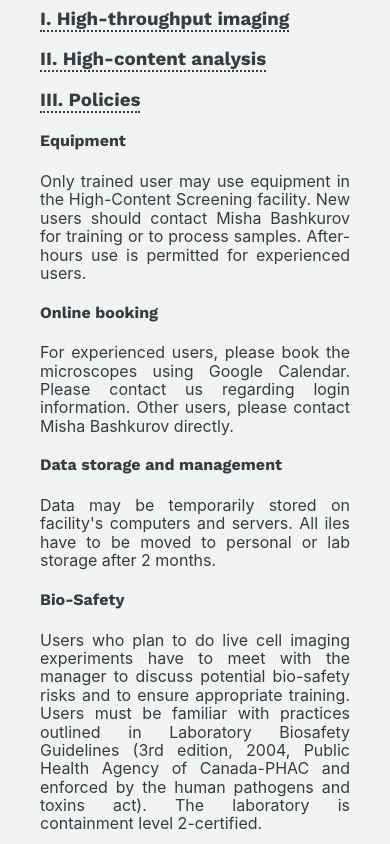
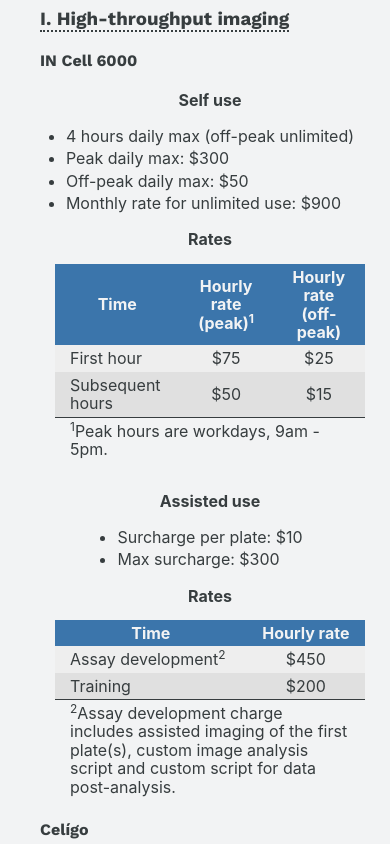
Before and after one commit to gingraslab/nbcc, a React (Create React App) app: page /facilities/hi-content-screening in a window 390 px wide. Shown: the part 4840-5684 px from the top of the page. Built offline with nearby package versions, Linux system fonts and the light colour scheme.

Commit message:
Change green color

```diff
--- a/src/about/about.css
+++ b/src/about/about.css
@@ -88,12 +88,12 @@
 .about__personnel a:focus,
 .about__personnel a:hover,
 .about__personnel a:active {
-  color: var(--color-complement-3);
+  color: var(--color-primary-2);
 }
 .about__personnel a:focus svg,
 .about__personnel a:hover svg,
 .about__personnel a:active svg {
-  fill: var(--color-complement-3);
+  fill: var(--color-primary-2);
 }
 .about__personnel h3 {
   margin-left: 5%;
--- a/src/facilities/__hi-content-screening/facilities__hi-content-screening-pricing.js
+++ b/src/facilities/__hi-content-screening/facilities__hi-content-screening-pricing.js
@@ -1,6 +1,8 @@
 import React from 'react';
 
 import Dollar from '../../assets/icons/dollar';
+
+import './facilities__hi-content-screening.css';
 
 const Pricing = () => (
   <section
@@ -17,6 +19,98 @@
           I. High-throughput imaging
         </span>
       </h3>
+      <h4>IN Cell 6000</h4>
+      <div className="facilities__hcs-usage">
+        <div>
+          <strong>Self use</strong>
+          <ul>
+            <li>4 hours daily max (off-peak unlimited)</li>
+            <li>Peak daily max: $300</li>
+            <li>Off-peak daily max: $50</li>
+            <li>Monthly rate for unlimited use: $900</li>
+          </ul>
+        </div>
+        <div>
+          <strong>Rates</strong>
+          <table>
+            <thead>
+              <tr>
+                <th>Time</th>
+                <th>
+                  Hourly rate (peak)
+                  <sup>1</sup>
+                </th>
+                <th>Hourly rate (off-peak)</th>
+              </tr>
+            </thead>
+            <tbody>
+              <tr>
+                <td>First hour</td>
+                <td className="td-center">$75</td>
+                <td className="td-center">$25</td>
+              </tr>
+              <tr>
+                <td>Subsequent hours</td>
+                <td className="td-center">$50</td>
+                <td className="td-center">$15</td>
+              </tr>
+            </tbody>
+            <tfoot>
+              <tr>
+                <td colSpan="3">
+                  <sup>1</sup>
+                  Peak hours are workdays, 9am - 5pm.
+                </td>
+              </tr>
+            </tfoot>
+          </table>
+        </div>
+      </div>
+      <div className="facilities__hcs-usage facilities__hcs-assisted">
+        <div>
+          <strong>Assisted use</strong>
+          <ul>
+            <li>Surcharge per plate: $10</li>
+            <li>Max surcharge: $300</li>
+          </ul>
+        </div>
+        <div>
+          <strong>Rates</strong>
+          <table>
+            <thead>
+              <tr>
+                <th>Time</th>
+                <th>
+                  Hourly rate
+                </th>
+              </tr>
+            </thead>
+            <tbody>
+              <tr>
+                <td>
+                  Assay development
+                  <sup>2</sup>
+                </td>
+                <td className="td-center">$450</td>
+              </tr>
+              <tr>
+                <td>Training</td>
+                <td className="td-center">$200</td>
+              </tr>
+            </tbody>
+            <tfoot>
+              <tr>
+                <td colSpan="3">
+                  <sup>2</sup>
+                  Assay development charge includes assisted imaging of the first
+                  plate(s), custom image analysis script and custom script for data post-analysis.
+                </td>
+              </tr>
+            </tfoot>
+          </table>
+        </div>
+      </div>
+      <h4>Celígo</h4>
       <h3>
         <span>II. High-content analysis</span>
       </h3>
--- /dev/null
+++ b/src/facilities/__hi-content-screening/facilities__hi-content-screening.css
@@ -0,0 +1,39 @@
+.facilities__hcs-assisted {
+  margin-top: 30px;
+}
+.facilities__hcs-usage {
+  display: flex;
+}
+.facilities__hcs-usage div {
+  align-items: center;
+  display: flex;
+  flex-direction: column;
+  margin: 0 15px;
+}
+.facilities__hcs-usage > :first-child {
+  width: 35%;
+}
+.facilities__hcs-usage > :last-child {
+  width: 65%;
+}
+.facilities__hcs-usage div strong {
+  margin-bottom: 15px;
+}
+.facilities__hcs-usage ul {
+  margin-top: 0;
+  padding-left: 0;
+}
+.facilities__hcs-usage ul li {
+  padding: 2px 0;
+}
+@media (max-width: 744px) {
+  .facilities__hcs-usage {
+    flex-direction: column;
+  }
+  .facilities__hcs-usage > :first-child {
+    width: 100%;
+  }
+  .facilities__hcs-usage > :last-child {
+    width: 100%;
+  }
+}
--- a/src/facilities/facilities.css
+++ b/src/facilities/facilities.css
@@ -85,7 +85,7 @@
   text-decoration: none;
 }
 .facilities__pricing {
-  background-color: var(--text-light);
+  background-color: var(--light-background);
   color: var(--text-dark);
 }
 .facilities__pricing h2 {
@@ -111,7 +111,8 @@
 .facilities__pricing thead td {
   text-align: center;
 }
-.facilities__pricing td {
+.facilities__pricing td,
+.facilities__pricing th {
   padding: 4px 15px;
 }
 .facilities__pricing tbody tr:nth-child(2n+1) {
@@ -119,6 +120,12 @@
 }
 .facilities__pricing tbody tr:nth-child(2n+2) {
   background-color: #E0E0E0;
+}
+.facilities__pricing tfoot {
+  border-top: 1px solid var(--text-dark);
+}
+.facilities__pricing .td-center {
+  text-align: center;
 }
 .facilities__protocols {
   background-color: #ffffff;
@@ -149,12 +156,12 @@
 .facilities__protocols a:focus,
 .facilities__protocols a:hover,
 .facilities__protocols a:active {
-  color: var(--color-primary-3);
+  color: var(--color-primary-2);
 }
 .facilities__protocols a:focus svg,
 .facilities__protocols a:hover svg,
 .facilities__protocols a:active svg {
-  fill: var(--color-primary-3);
+  fill: var(--color-primary-2);
 }
 .facilities__protocols li {
   margin: 5px 0;
@@ -197,7 +204,7 @@
 }
 .facilities__services {
   background: var(--color-secondary-1-1);
-  background: linear-gradient(to right, var(--color-secondary-1-1), var(--color-secondary-1-0-5));
+  background: linear-gradient(to right, #aeccea, #c2d9ef);
   color: var(--text-dark);
 }
 .facilities__services h2 {
@@ -213,7 +220,7 @@
 }
 .facilities__tools {
   background: var(--color-secondary-1-1);
-  background: linear-gradient(to right, var(--color-secondary-1-1), var(--color-secondary-1-0-5));
+  background: linear-gradient(to right, #aeccea, #c2d9ef);
   color: var(--text-dark);
 }
 .facilities__tools h2 {
@@ -248,12 +255,12 @@
 .facilities__tools a:focus,
 .facilities__tools a:hover,
 .facilities__tools a:active {
-  color: var(--color-secondary-2-2);
+  color: var(--color-complement-3);
 }
 .facilities__tools a:focus svg,
 .facilities__tools a:hover svg,
 .facilities__tools a:active svg {
-  fill: var(--color-secondary-2-2);
+  fill: var(--color-complement-3);
 }
 .facilities__tools svg {
   height: 16px;
--- a/src/home/__management/home__management.js
+++ b/src/home/__management/home__management.js
@@ -4,7 +4,7 @@
 import Button from '../../components/button/button';
 import LinkIcon from '../../assets/icons/link';
 import managers from '../../about/about__managers';
-import User from '../../assets/icons/user';
+import Users from '../../assets/icons/users';
 
 import './home__management.css';
 
@@ -15,8 +15,8 @@
   <section className="home__section home__management">
     <div className="home__section-inner home__management-inner">
       <h2>
-        <User />
-        Management
+        <Users />
+        Team
       </h2>
       <div className="home__section-details">
         <div className="home__management-details">
--- a/src/index.css
+++ b/src/index.css
@@ -4,12 +4,11 @@
 }
 
 body {
-  --color-primary-0: #34B386;	/* Main Primary color */
-  --color-primary-1: #8DE4C6;
-  --color-primary-1-5: #9de1c9;
-  --color-primary-2: #58CCA3;
-  --color-primary-3: #15A371;
-  --color-primary-4: #087A52;
+  --color-primary-0: #5ba488;	/* Main Primary color */
+  --color-primary-1: #9cc9b8;
+  --color-primary-2: #7bb7a0;
+  --color-primary-3: #48846d;
+  --color-primary-4: #366352;
   --color-secondary-1-0: #3C76AE;	/* Main Secondary color (1) */
   --color-secondary-1-0-5: #aeccea;
   --color-secondary-1-1: #92BBE3;
@@ -27,6 +26,7 @@
   --color-complement-2: #FF9E6F;
   --color-complement-3: #F3641F;
   --color-complement-4: #B6430C;
+  --light-background: #f2f3f4;
   --text-dark: #373d3f;
   --text-light: #f2f3f4;
   background-color: #fff;
--- a/src/navbar/navbar.css
+++ b/src/navbar/navbar.css
@@ -30,7 +30,7 @@
 .navbar__link:focus,
 .navbar__link:hover,
 .navbar__link:active {
-  color: var(--color-primary-3);
+  color: var(--color-primary-2);
 }
 .navbar__link-contact svg {
   fill: var(--color-secondary-1-4);
--- a/src/news/news.css
+++ b/src/news/news.css
@@ -28,7 +28,7 @@
 .news ul a:focus,
 .news ul a:hover,
 .news ul a:active {
-  color: var(--color-complement-3);
+  color: var(--color-primary-2);
 }
 .news ul > li:not(:last-child) {
   margin-bottom: 40px;
--- a/src/publications/publications.css
+++ b/src/publications/publications.css
@@ -45,12 +45,12 @@
 .publications a:focus,
 .publications a:hover,
 .publications a:active {
-  color: var(--color-secondary-2-3);
+  color: var(--color-primary-2);
 }
 .publications a:focus svg,
 .publications a:hover svg,
 .publications a:active svg {
-  fill: var(--color-secondary-2-3);
+  fill: var(--color-primary-2);
 }
 .publication__grid {
   display: flex;
--- a/src/resources/resources.css
+++ b/src/resources/resources.css
@@ -48,12 +48,12 @@
 .resources__section a:focus,
 .resources__section a:hover,
 .resources__section a:active {
-  color: var(--color-primary-3);
+  color: var(--color-primary-2);
 }
 .resources__section a:focus svg,
 .resources__section a:hover svg,
 .resources__section a:active svg {
-  fill: var(--color-primary-3);
+  fill: var(--color-primary-2);
 }
 .resources__section li {
   margin: 5px 0;
```
Also changed, not shown: src/publications/publications__performance.js (+2 -7 lines), src/navbar/assets/logo.svg.
